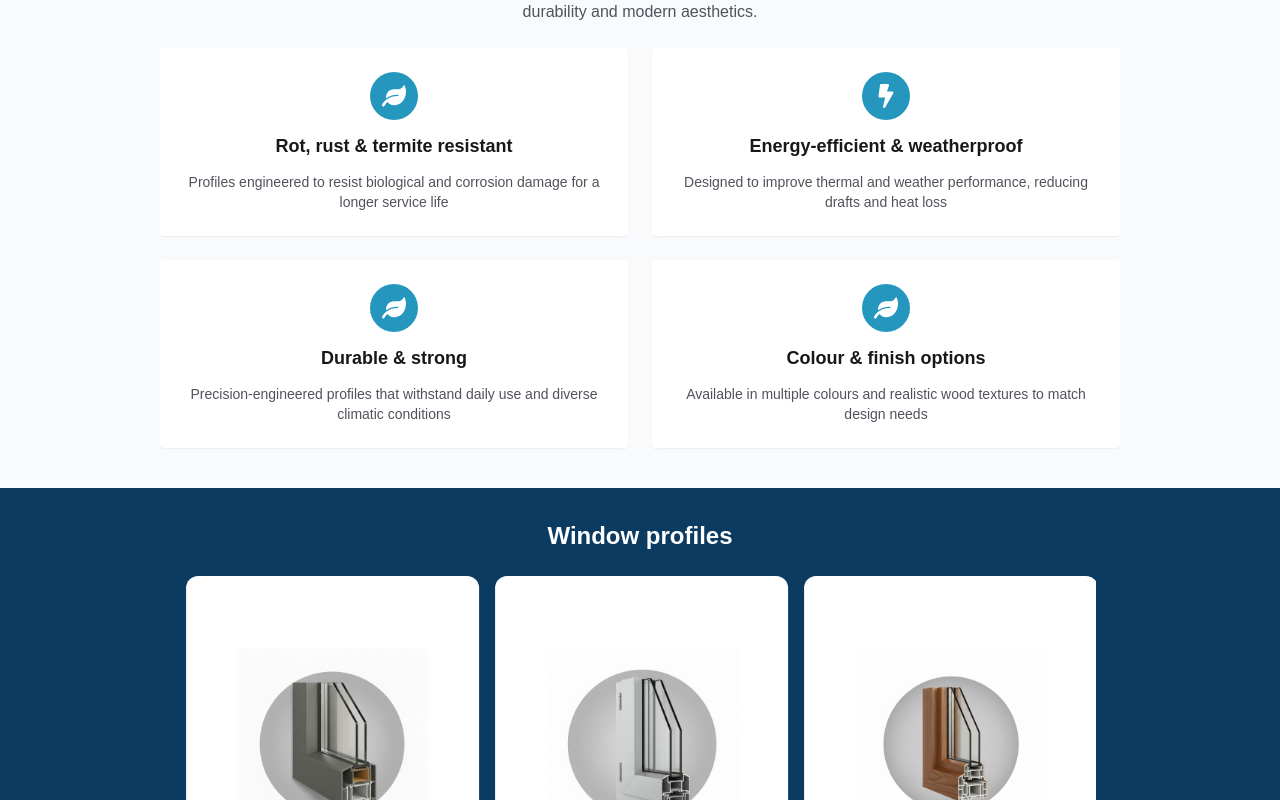
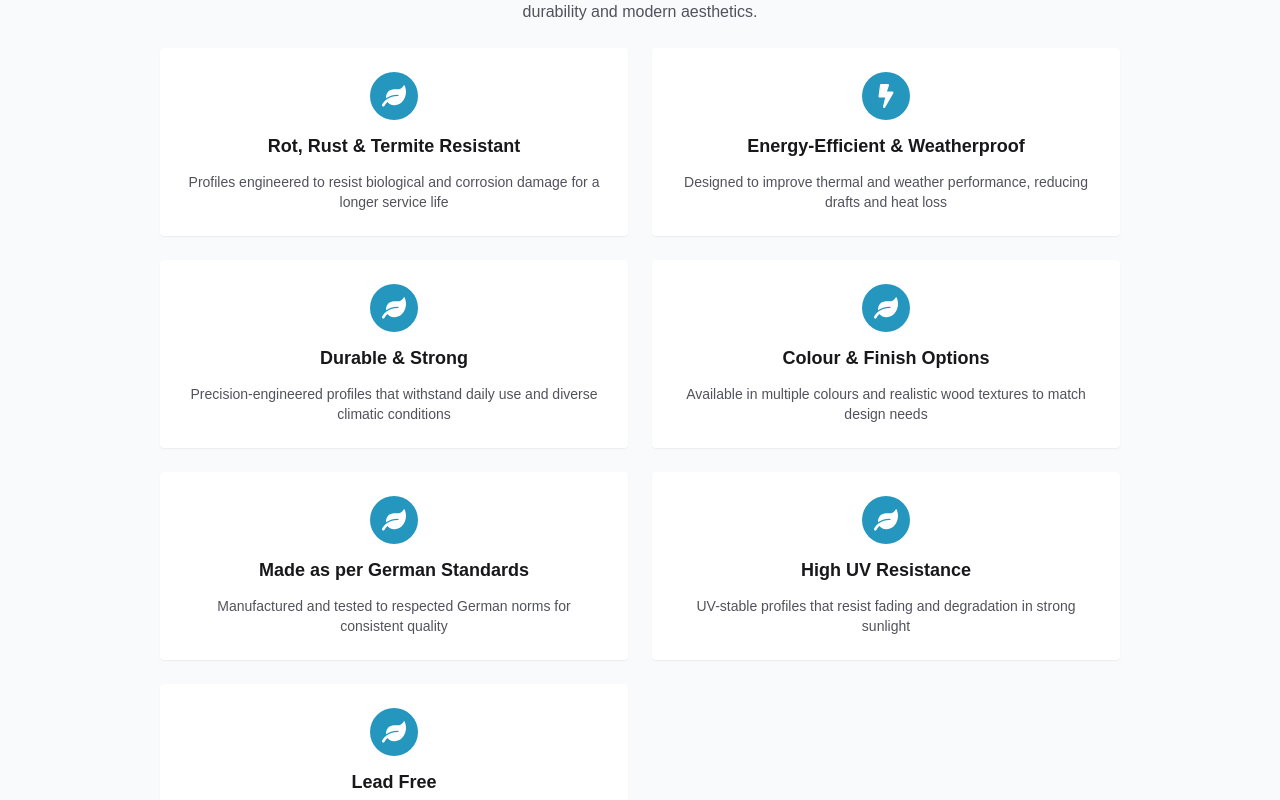
Before and after one commit to HarshK99/flywall_web, a Next.js app: page / in a window 1280 px wide. Shown: the part 1600-2400 px from the top of the page. Built offline with nearby package versions, Linux system fonts and the light colour scheme.

Commit message:
capitalisation

```diff
--- a/app/components/Benefits.tsx
+++ /dev/null
@@ -1,50 +0,0 @@
-"use client"
-
-import React from 'react';
-import { FaHeadphones, FaLock, FaTools, FaLeaf } from 'react-icons/fa';
-import { BENEFITS } from '../config/siteText';
-import Card from './Card';
-import { useInView } from '../lib/useInView';
-
-const iconMap: Record<string, React.ComponentType<{ className?: string }>> = {
-  headphones: FaHeadphones,
-  lock: FaLock,
-  tools: FaTools,
-  leaf: FaLeaf,
-};
-
-export default function Benefits() {
-  return (
-    <section className="mx-auto max-w-7xl px-4 py-8">
-      <h3 className="text-lg font-semibold mb-6 text-center section-title">Customer-Centric Benefits</h3>
-
-      <div className="grid grid-cols-1 sm:grid-cols-2 gap-6">
-        {BENEFITS.map((b, idx) => {
-          const { ref, inView } = useInView<HTMLDivElement>({ threshold: 0.12 });
-          return (
-            <div key={b.title} ref={ref} style={{ ['--entry-delay' as any]: `${idx * 80}ms` }} className={inView ? 'animate-entry' : ''}>
-              <Card
-                as="article"
-                className="p-6 text-center"
-                aria-labelledby={`benefit-${b.title.replace(/\s+/g, '-').toLowerCase()}`}
-              >
-                <div className="mx-auto mb-4 flex h-12 w-12 items-center justify-center rounded-full bg-primary text-white">
-                  {(() => {
-                    const IconComp = iconMap[b.icon ?? 'leaf'] ?? FaLeaf;
-                    return <IconComp className="h-6 w-6" />;
-                  })()}
-                </div>
-
-                <h4 id={`benefit-${b.title.replace(/\s+/g, '-').toLowerCase()}`} className="text-lg font-semibold">
-                  <strong>{b.title}</strong>
-                </h4>
-
-                <p className="mt-3 text-sm text-zinc-600">{b.desc}</p>
-              </Card>
-            </div>
-          );
-        })}
-      </div>
-    </section>
-  );
-}
--- a/app/components/ContactUs.tsx
+++ b/app/components/ContactUs.tsx
@@ -15,7 +15,7 @@ export default function ContactUs() {
 
         <div>
           <Card className="p-6">
-            <h3 className="text-xl font-semibold">Send an enquiry</h3>
+            <h3 className="text-xl font-semibold">Send an Enquiry</h3>
             <p className="mt-2 text-sm text-zinc-600">Share a few details and we'll get back within one business day.</p>
           </Card>
 
--- a/app/config/siteText.ts
+++ b/app/config/siteText.ts
@@ -36,8 +36,8 @@ export const FOOTER_NOTE = 'North East people\'s first choice for uPVC window &
 export const HERO_TITLE = 'Flywall uPVC profiles';
 export const HERO_SUBTITLE = 'The smarter choice';
 export const HERO_DESCRIPTION = `Goodbye to rot, rust & termites. Flywall uPVC profiles provide long-lasting,
-low-maintenance side frames engineered for strength, precision and energy efficiency. Trusted across the North East for fabrication-grade performance.`;
-export const HERO_DESCRIPTION_MOBILE = 'Durable, low-maintenance uPVC profiles — rot, rust and termite resistant.';
+low-maintenance side frames engineered for strength, precision and energy efficiency. Trusted across the North East for fabrication-grade performance. Made as per German standards, high UV resistant and lead free.`;
+export const HERO_DESCRIPTION_MOBILE = 'Durable, low-maintenance uPVC profiles — rot, rust and termite resistant. German-standard, UV resistant, lead free.';
 export const HERO_EXPLORE_LABEL = 'Explore products';
 export const HERO_REQUEST_LABEL = 'Request consultation';
 
@@ -52,15 +52,19 @@ Built for fabricators who need consistent strength, precise tolerances and a cho
 
 // Feature grid
 export const FEATURES: { title: string; desc: string; icon?: string }[] = [
-  { title: 'Rot, rust & termite resistant', desc: 'Profiles engineered to resist biological and corrosion damage for a longer service life', icon: 'shield' },
-  { title: 'Energy-efficient & weatherproof', desc: 'Designed to improve thermal and weather performance, reducing drafts and heat loss', icon: 'energy' },
-  { title: 'Durable & strong', desc: 'Precision-engineered profiles that withstand daily use and diverse climatic conditions', icon: 'build' },
-  { title: 'Colour & finish options', desc: 'Available in multiple colours and realistic wood textures to match design needs', icon: 'palette' },
+  { title: 'Rot, Rust & Termite Resistant', desc: 'Profiles engineered to resist biological and corrosion damage for a longer service life', icon: 'shield' },
+  { title: 'Energy-Efficient & Weatherproof', desc: 'Designed to improve thermal and weather performance, reducing drafts and heat loss', icon: 'energy' },
+  { title: 'Durable & Strong', desc: 'Precision-engineered profiles that withstand daily use and diverse climatic conditions', icon: 'build' },
+  { title: 'Colour & Finish Options', desc: 'Available in multiple colours and realistic wood textures to match design needs', icon: 'palette' },
+  { title: 'Made as per German Standards', desc: 'Manufactured and tested to respected German norms for consistent quality', icon: 'certificate' },
+  { title: 'High UV Resistance', desc: 'UV-stable profiles that resist fading and degradation in strong sunlight', icon: 'sun' },
+  { title: 'Lead Free', desc: 'Formulated without lead for safer installations and environmental compliance', icon: 'leaf' },
+
 ];
 
 // Product gallery
-export const PRODUCT_WINDOWS_TITLE = 'Window profiles';
-export const PRODUCT_DOORS_TITLE = 'Door profiles';
+export const PRODUCT_WINDOWS_TITLE = 'Window Profiles';
+export const PRODUCT_DOORS_TITLE = 'Door Profiles';
 export const PRODUCT_WINDOWS: { label: string; img: string }[] = [
   { label: 'Dark Oak', img: '/products_styles/1.png' },
   { label: 'Golden Oak', img: '/products_styles/2.png' },
@@ -77,7 +81,7 @@ export const PRODUCT_DOORS: { label: string; img: string }[] = [
 ];
 
 // Window styles gallery (used by WindowGallery component)
-export const WINDOW_STYLES_TITLE = 'Window styles';
+export const WINDOW_STYLES_TITLE = 'Window Styles';
 export const WINDOW_STYLES: { label: string; img: string }[] = [
   { label: 'Sliding', img: '/window_styles/sliding.png' },
   { label: 'Casement', img: '/window_styles/casement.png' },
@@ -88,13 +92,6 @@ export const WINDOW_STYLES: { label: string; img: string }[] = [
   { label: 'Ventilator', img: '/window_styles/ventilator.png' },
 ];
 
-// Benefits (expanded with poster claims)
-export const BENEFITS: { title: string; desc: string; icon?: string }[] = [
-  { title: 'Minimal maintenance', desc: 'No painting, no rust treatment and minimal upkeep across years', icon: 'tools' },
-  { title: 'Termite & insect resistance', desc: 'Built from uPVC material that does not attract or sustain termite damage', icon: 'bug' },
-  { title: 'No rot or rust', desc: '100% resistant to rot and rust for long service life', icon: 'water' },
-  { title: 'Thermal and acoustic insulation', desc: 'Improved comfort and lower energy bills through better insulation', icon: 'headphones' },
-];
 
 // Trust signals
 export const TRUST_YEARS = '25+ Years Experience';
@@ -144,6 +141,9 @@ export const KEY_HIGHLIGHTS: string[] = [
   '100% resistant to rot & rust',
   'Energy-efficient and weatherproof',
   'Available in colour of choice',
+  'Made as per German standards',
+  'High UV resistant',
+  'Lead free',
 ];
 
 export const LEGAL_COPY = 'All product dimensions and specifications are indicative and may vary. Contact us for technical datasheets and fabrication guidelines.';
--- a/app/page.tsx
+++ b/app/page.tsx
@@ -5,7 +5,6 @@ import HeroIntro from './components/AboutUs';
 import FeatureGrid from './components/FeatureGrid';
 import ProductGallery from './components/ProductGallery';
 import WindowGallery from './components/WindowGallery';
-import Benefits from './components/Benefits';
 import CTA from './components/CTA';
 import TrustSignals from './components/TrustSignals';
 import ContactUs from './components/ContactUs';
@@ -22,8 +21,7 @@ export default function Home() {
         <FeatureGrid />
         <ProductGallery />
         <WindowGallery />
-        <Benefits />
-        <CTA />
+        {/* <CTA /> */}
         {/* <TrustSignals /> */}
         <ContactUs />
       </main>
```
